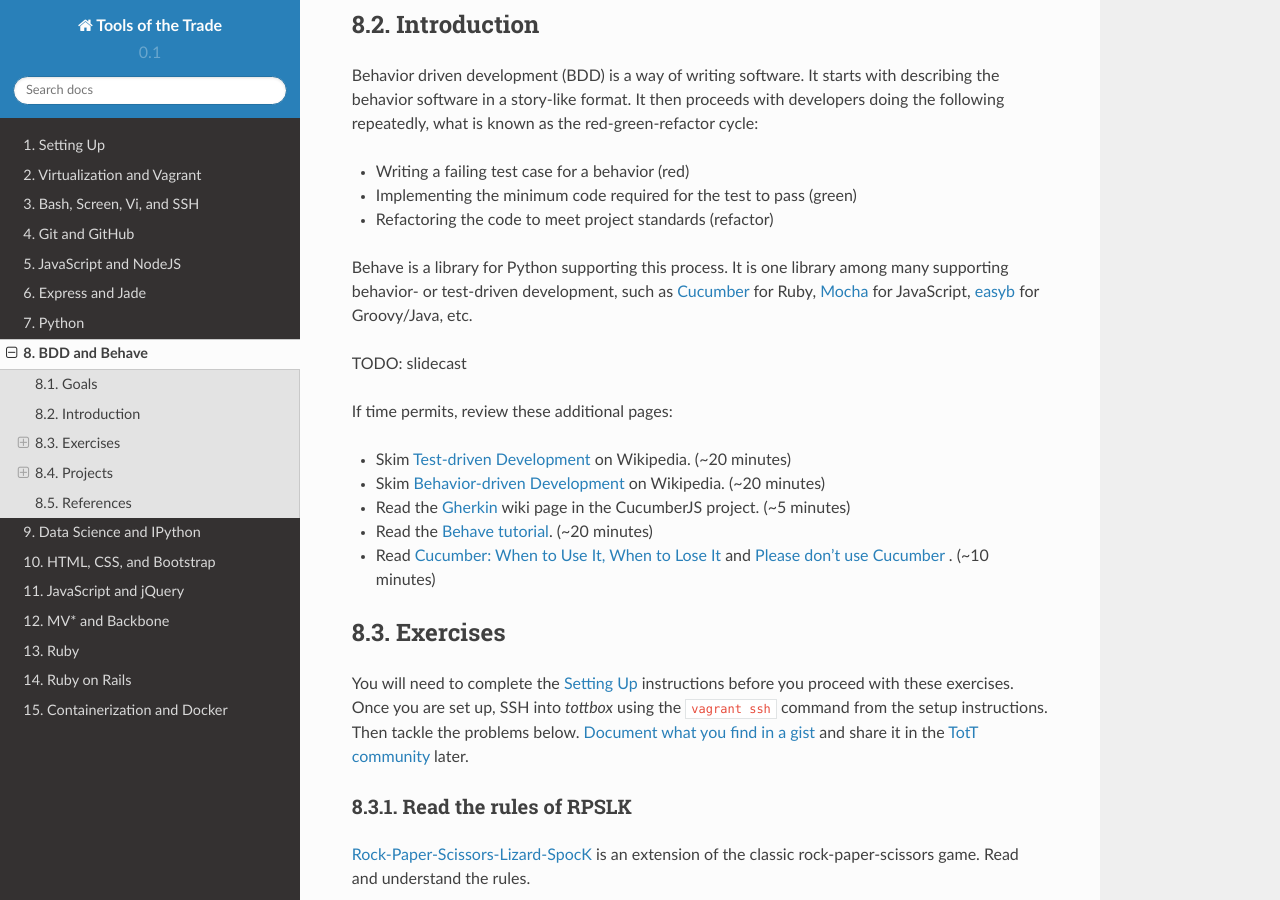
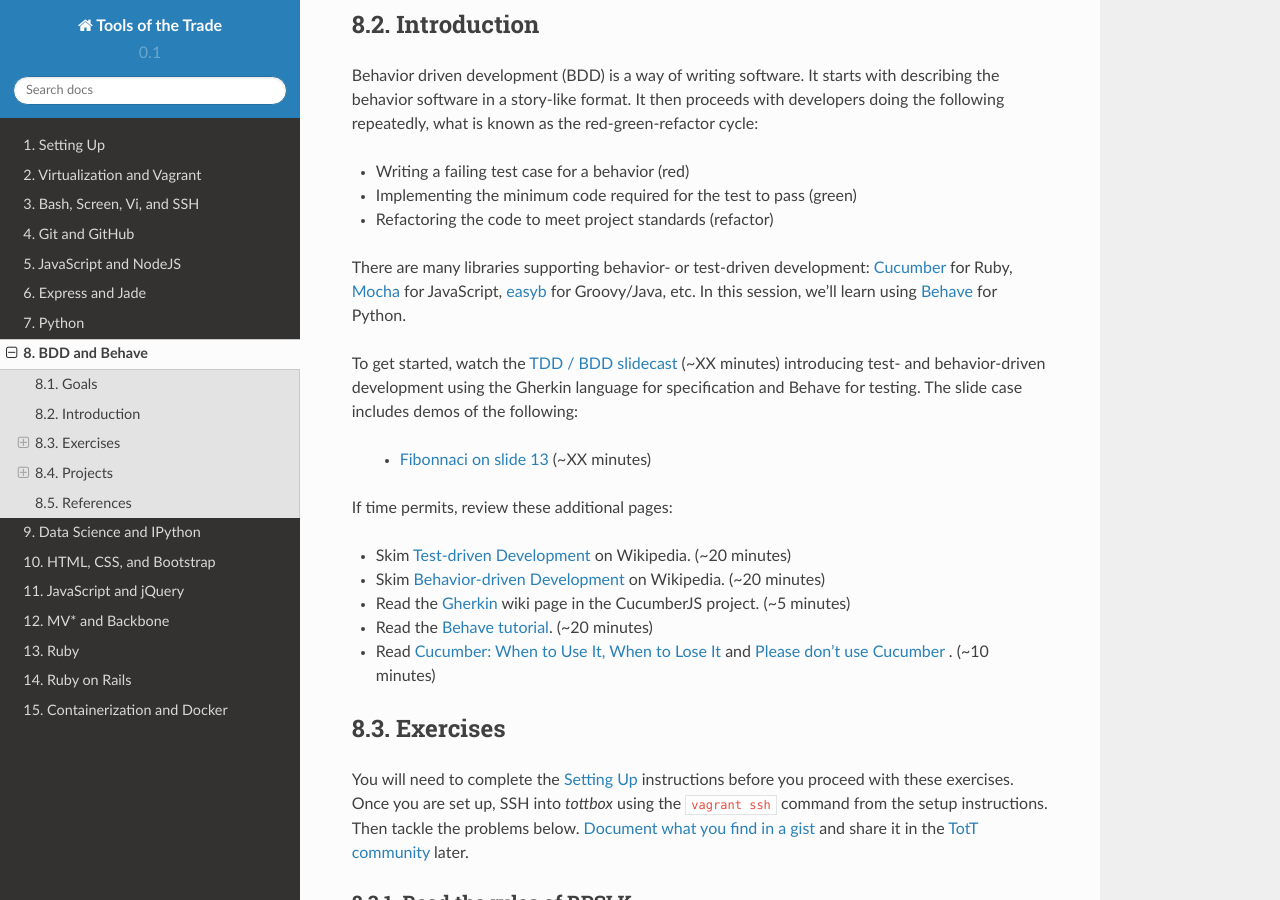
Before and after one commit to parente/tott, a Sphinx documentation site: the page built from doc/sessions/behave.rst, in a window 1280 px wide and 900 px high, scrolled down 376 px. Built offline with Sphinx 7.4.7 and the Read the Docs theme 2.0.0, drawn with Linux system fonts in a browser that asks for light colours.

Commit message:
Link slidecast

```diff
--- a/doc/sessions/behave.rst
+++ b/doc/sessions/behave.rst
@@ -20,9 +20,11 @@
 * Implementing the minimum code required for the test to pass (green)
 * Refactoring the code to meet project standards (refactor)
 
-Behave is a library for Python supporting this process. It is one library among many supporting behavior- or test-driven development, such as `Cucumber`_ for Ruby, `Mocha`_ for JavaScript, `easyb`_ for Groovy/Java, etc.
+There are many libraries supporting behavior- or test-driven development: `Cucumber`_ for Ruby, `Mocha`_ for JavaScript, `easyb`_ for Groovy/Java, etc. In this session, we'll learn using `Behave`_ for Python.
 
-TODO: slidecast
+To get started, watch the `TDD / BDD slidecast <../_static/casts/bdd.html>`_ (~XX minutes) introducing test- and behavior-driven development using the Gherkin language for specification and Behave for testing. The slide case includes demos of the following:
+
+  * `Fibonnaci on slide 13 <../_static/casts/bdd.html#/16>`_ (~XX minutes)
 
 If time permits, review these additional pages:
 
```
